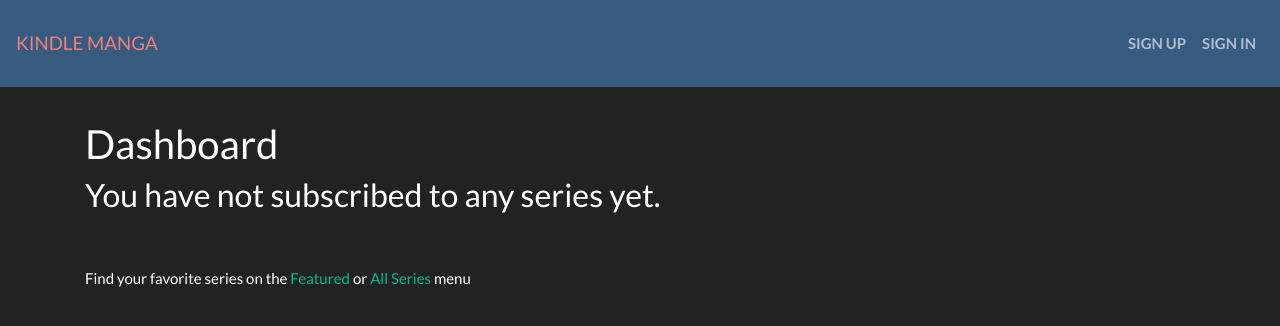
After one commit to dkage/kindle_manga, a Django app: template templates/dashboard.html in a window 1280 px wide. The commit adds this page. Shown: the top 326 px of the page. Run offline with Django 3.2, Linux system fonts and the light colour scheme; the template is opened without the code that fills it, so the values that code supplies are empty; some libraries are stand-ins or nearby versions.

Commit message:
Add new templates and populate html

```diff
--- /dev/null
+++ b/templates/dashboard.html
@@ -0,0 +1,17 @@
+{% extends 'layout/base.html' %}
+
+
+{% block body %}
+
+    <h2 class="section-title">Dashboard</h2>
+
+    <div class="main_content">
+
+       {# #TODO add if to check there any subs for this user #}
+
+        <h3>You have not subscribed to any series yet.</h3>
+        <br><br>
+        <p class="hint">Find your favorite series on the <a href="#">Featured</a> or <a href="#">All Series</a> menu</p>
+    </div>
+
+{% endblock %}
--- a/templates/landing.html
+++ /dev/null
@@ -1,5 +0,0 @@
-{% load static %}
-
-<div>
-    This will contain the explanation about the system. Landing page for home when logged out.
-</div>
--- a/templates/layout/base.html
+++ b/templates/layout/base.html
@@ -34,13 +34,19 @@
                 <li class="nav-item">
                     <a class="nav-link" href="#">About</a>
                 </li>
+                {% if user.is_superadmin %}
+                    <li class="nav-item">
+                        <a class="nav-link" href="{% url 'admin' %}">Admin Area</a>
+                    </li>
+                {% endif %}
                 </ul>
                 <form class="form-inline my-2 my-lg-0">
                     <input class="form-control mr-sm-2" type="text" placeholder="Search series">
                     <button class="btn btn-secondary my-2 my-sm-0" type="submit">Search</button>
                 </form>
 
-                <a class="nav-link" href="signout">Logout</a>
+                <a class="nav-link" href="{% url 'signout' %}">Logout</a>
+                <a class="nav-link" href="{% url 'account' %}">Logout</a>
 
 
             {% else %}
@@ -60,7 +66,11 @@
     </div>
 </nav>
 
-{% block body %}
-{% endblock %}
+<div class="container">
+    {% block body %}
+    {% endblock %}
+</div>
+
+
 </body>
 </html>
--- a/templates/subs.html
+++ /dev/null
@@ -1,5 +0,0 @@
-{% load static %}
-
-<div>
-    here will contain every subscription from logged on user
-</div>
```
Also changed, not shown: templates/admin.html (added, +10 -0 lines), templates/index.html (+7 -6 lines).
